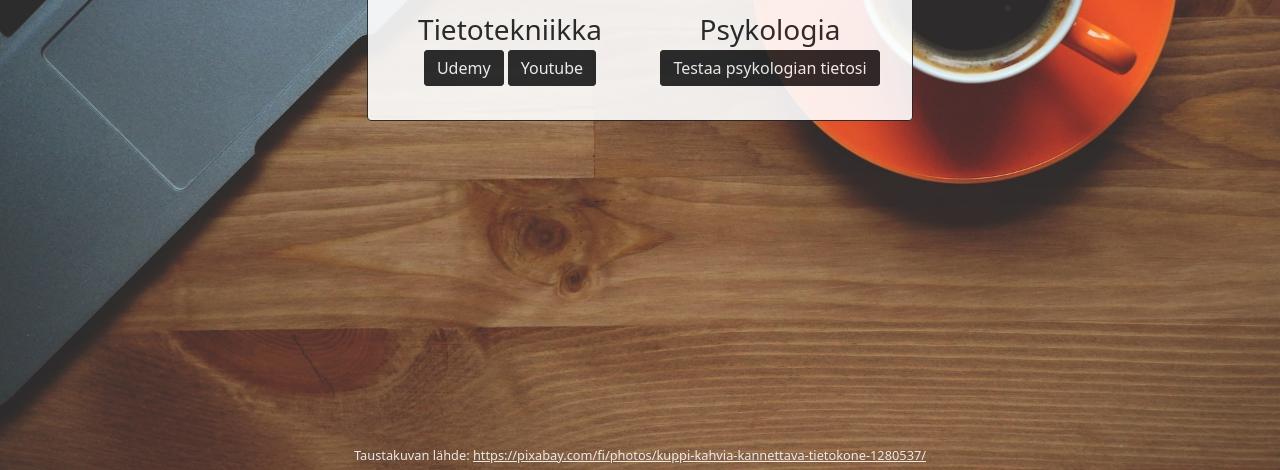
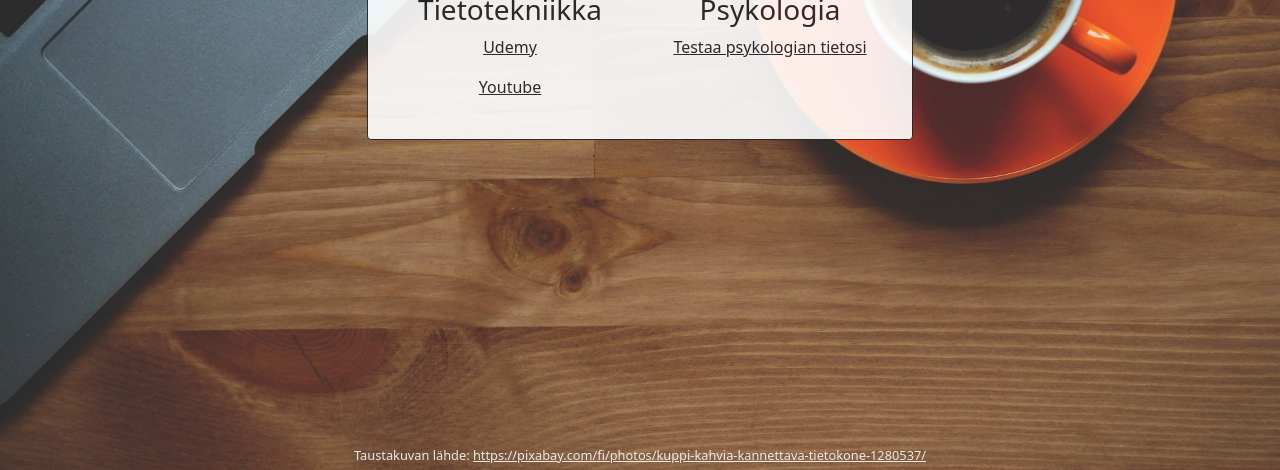
Before and after one commit to jussisuominen/jussisuominen.github.io, a plain HTML site: page index.html in a window 1280 px wide. Shown: the part 330-800 px from the top of the page. Drawn offline with nearby package versions, Linux system fonts and the light colour scheme.

Commit message:
Etusivun ulkoasua muutettu hieman.

```diff
--- a/index.html
+++ b/index.html
@@ -20,20 +20,12 @@
       height: 70vh;
     }
 
-    p {
-      display: inline-block;
-    }
-
     small {
       font-size: 0.8rem;
     }
 
     .container {
       opacity: 0.9;
-    }
-
-    .btn {
-      display: inline;
     }
   </style>
   <title>Kotisivut</title>
@@ -56,21 +48,21 @@
             <hr>
             <div class="row">
 
-              <div class="col">
+              <div class="col-md">
                 <h3>Tietotekniikka</h3>
                 <p>
-                  <a href="https://udemy.com" class="btn btn-block btn-dark text-light" target="blank">Udemy</a>
+                  <a href="https://udemy.com" class="text-dark" target="blank">Udemy</a>
                 </p>
                 <p>
-                  <a href="https://youtube.com" class="btn btn-block btn-dark text-light" target="blank">Youtube</a>
+                  <a href="https://youtube.com" class="text-dark" target="blank">Youtube</a>
                 </p>
               </div>
 
 
 
-              <div class="col">
+              <div class="col-md">
                 <h3>Psykologia</h3>
-                <a href="psykologia/testaa-tietosi/monivalintatehtävät" class="btn btn-block btn-dark text-light"
+                <a href="psykologia/testaa-tietosi/monivalintatehtävät" class="text-dark"
                   target="blank">Testaa psykologian tietosi</a>
               </div>
             </div>
@@ -80,6 +72,9 @@
         <span class="fixed-bottom text-light p-1 d-none d-sm-inline"><small>Taustakuvan lähde:
             <a href="https://pixabay.com/fi/photos/kuppi-kahvia-kannettava-tietokone-1280537/" class="text-light"
               target="blank">https://pixabay.com/fi/photos/kuppi-kahvia-kannettava-tietokone-1280537/</a></small></span>
+        <span class="text-light p-1 d-sm-none d-xs-inline"><small>Taustakuvan lähde:
+            <a href="https://pixabay.com/fi/photos/kuppi-kahvia-kannettava-tietokone-1280537/" class="text-light"
+              target="blank">https://pixabay.com/fi/photos/kuppi-kahvia-kannettava-tietokone-1280537/</a></small></span>
       </div>
     </div>
   </div>
```
